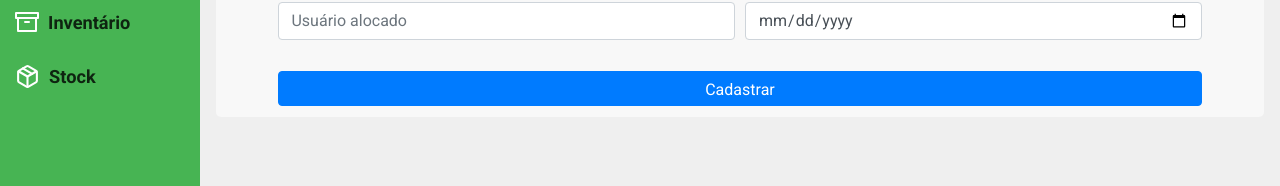
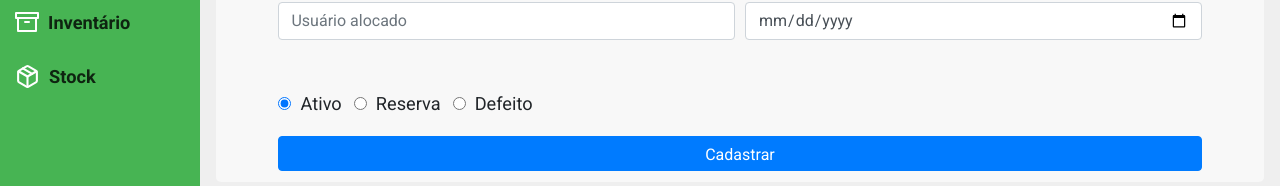
Before and after one commit to edsonbastos2/Sistema-help-desk, a React (Create React App) app: page /inventario in a window 1280 px wide. Shown: the part 317-503 px from the top of the page. Built offline with nearby package versions, Linux system fonts and the light colour scheme; no server answers; sample sign-in values are in the browser's storage.

Commit message:
refatorado formulario de cadastramento de itens

```diff
--- a/public/index.html
+++ b/public/index.html
@@ -1,5 +1,5 @@
 <!DOCTYPE html>
-<html lang="en">
+<html lang="pt-BR">
   <head>
     <meta charset="utf-8" />
     <link rel="icon" href="%PUBLIC_URL%/favicon.ico" />
--- a/src/pages/Devices/devices.css
+++ b/src/pages/Devices/devices.css
@@ -1,3 +1,23 @@
+.status {
+  display: flex;
+  align-items: center;
+}
+
+.statu-group {
+  display: flex;
+  justify-content: center;
+  align-items: center;
+}
+
+.status input[type='radio'] {
+  margin: 15px 0;
+}
+
+.statu-group label {
+  padding-left: 0.5em;
+  font-size: 1.3em;
+}
+
 /* .form-group {
   width: 100%;
   display: flex;
--- a/src/pages/Devices/index.js
+++ b/src/pages/Devices/index.js
@@ -15,13 +15,18 @@ export default function Devices(){
     const [device, setDevice] = useState('');
     const [setor, setSetor] = useState('');
     const [owner, setOwner] = useState('');
+    const [status, setStatus] = useState('Ativo');
     const [dataEntrada, setDataEntrada] = useState('');
 
+    function handleOptionStatus(e){
+        setStatus(e.target.value)
+        console.log(e.target.value)
+    }
 
     async function handleCadastro(e){
         e.preventDefault()
 
-        if(name !== '' && manufacturer !== '' && model !== '' && serial !== '' && setor !== '' && owner !== '' && dataEntrada !== ''){
+        if(name !== '' && manufacturer !== '' && model !== '' && serial !== '' && setor !== '' && owner !== '' && dataEntrada !== '' && status !== ''){
 
             await firebase.firestore().collection('device')
             .add({
@@ -32,7 +37,8 @@ export default function Devices(){
                 device_type: device,
                 location: setor,
                 owner: owner,
-                entry_date: dataEntrada,
+                created: dataEntrada,
+                status: status,
             })
             .then(() => {
                 setName('')
@@ -63,76 +69,99 @@ export default function Devices(){
 
                 <div className="container">
                     <form  onSubmit={handleCadastro}>
-                        <div class="form-row">
+                        <div className="form-row">
 
-                            <div class="form-group col-md-4">
+                            <div className="form-group col-md-4">
                                 <label>Nome do equipamento</label>
                                 <input
                                     type="text"
-                                    class="form-control"
+                                    className="form-control"
 
                                     placeholder="Nome do equipamento" value={name} onChange={e=> setName(e.target.value)}/>
                             </div>
 
-                            <div class="form-group col-md-4">
+                            <div className="form-group col-md-4">
                                 <label>Fabricante</label>
                                 <input
                                     type="text"
-                                    class="form-control"
+                                    className="form-control"
 
                                     placeholder="Fabricante" value={manufacturer} onChange={e => setManufacturer(e.target.value)}/>
                             </div>
-                            <div class="form-group col-md-4">
+                            <div className="form-group col-md-4">
                                 <label>Modelo</label>
                                 <input
                                     type="text"
-                                    class="form-control"
+                                    className="form-control"
 
                                     placeholder="Modelo" value={model} onChange={e => setModel(e.target.value)}/>
                             </div>
                         </div>
 
-                        <div class="form-row">
-                            <div class="form-group col-md-4">
-                                <label>Setor alocado</label>
+                        <div className="form-row">
+                            <div className="form-group col-md-4">
+                                <label htmlFor="">Setor alocado</label>
                                 <input
                                     type="text"
-                                    class="form-control"
+                                    className="form-control"
                                     placeholder="Setor alocado" value={setor} onChange={e => setSetor(e.target.value)}/>
                             </div>
-                            <div class="form-group col-md-4">
-                                <label>Número de serie</label>
+                            <div className="form-group col-md-4">
+                                <label htmlFor="">Número de serie</label>
                                 <input
                                     type="text"
-                                    class="form-control"
+                                    className="form-control"
                                     placeholder="Número de serie" value={serial} onChange={e => setSerial(e.target.value)}/>
                             </div>
-                            <div class="form-group col-md-4">
-                                <label>Tipo do Dispositivo</label>
+                            <div className="form-group col-md-4">
+                                <label htmlFor="">Tipo do Dispositivo</label>
                                 <input
                                     type="text"
-                                    class="form-control"
+                                    className="form-control"
                                     placeholder="Tipo do Dispositivo" value={device} onChange={e => setDevice(e.target.value)}/>
                             </div>
                         </div>
 
-                        <div class="form-row">
-                            <div class="form-group col-md-6">
-                                <label>Usuário alocado</label>
+                        <div className="form-row">
+                            <div className="form-group col-md-6">
+                                <label htmlFor="">Usuário alocado</label>
                                 <input
                                     type="text"
-                                    class="form-control"
+                                    className="form-control"
                                     placeholder="Usuário alocado" value={owner} onChange={e => setOwner(e.target.value)}/>
                             </div>
-                            <div class="form-group col-md-6">
-                                <label for="date">Data</label>
+                            <div className="form-group col-md-6">
+                                <label htmlFor="date">Data</label>
                                 <input
                                     type="date"
-                                    class="form-control"
+                                    className="form-control"
                                     id="date" placeholder="Data" value={dataEntrada} onChange={e => setDataEntrada(e.target.value)}/>
                             </div>
                         </div>
-                        <button type="submit" class="btn btn-primary">Cadastrar</button>
+                        <div className="status">
+                            <div className="form-check form-check-inline statu-group">
+                                <input
+                                    className="form-check-input"
+                                    type="radio" name="status"
+                                    id="inlineRadio1" value="Ativo" onChange={handleOptionStatus} checked={status === 'Ativo'}/>
+                                <label className="form-check-label" htmlFor="inlineRadio1">Ativo</label>
+                            </div>
+                            <div className="form-check form-check-inline statu-group">
+                                <input
+                                    className="form-check-input"
+                                    type="radio" name="status"
+                                    id="inlineRadio2" value="Reserva" onChange={handleOptionStatus} checked={status === 'Reserva'}/>
+                                <label className="form-check-label" htmlFor="inlineRadio2">Reserva</label>
+                            </div>
+                            <div className="form-check form-check-inline statu-group">
+                                <input
+                                    className="form-check-input"
+                                    type="radio" name="status"
+                                    id="inlineRadio3" value="Defeito" onChange={handleOptionStatus} checked={status === 'Defeito'}/>
+                                <label className="form-check-label" htmlFor="inlineRadio3">Defeito</label>
+                            </div>
+                        </div>
+                        <button type="submit" className="btn btn-primary">Cadastrar</button>
                     </form>
                 </div>
             </div>
--- a/src/pages/Profile/index.js
+++ b/src/pages/Profile/index.js
@@ -119,15 +119,28 @@ export default function Profile(){
                             }
                         </label>
 
-                        <label htmlFor="name">Nome</label>
-                        <input type="text" value={name} onChange={e => setName(e.target.value)}/>
-                        <label htmlFor="email">E-mail</label>
-                        <input type="email" value={email} disabled={true}/>
-                        <button type="submit">Salvar</button>
+                        <div className="card">
+                            <h5 className="card-header">
+                                Editar Perfil
+                            </h5>
+                            <div className="card-body">
+                                <div className="form-group">
+                                    <label htmlFor="name">Nome</label>
+                                    <input className="form-control" type="text" value={name} onChange={e => setName(e.target.value)}/>
+                                </div>
+                                <div className="form-group">
+                                    <label htmlFor="email">E-mail</label>
+                                    <input className="form-control" type="email" value={email} disabled={true}/>
+                                </div>
+                            </div>
+
+                            <div className="btn-group p-4" role="group" aria-label="">
+                                <button type="submit" className="btn btn-primary">Salva</button>
+                                <button className="btn btn-primary ml-2" onClick={() => signOut()}>Logout</button>
+                            </div>
+                        </div>
                     </form>
-                </div>
-                <div className="container logout">
-                    <button className="logout-btn" onClick={() => signOut()}>Sair</button>
+
                 </div>
             </div>
 
--- a/src/pages/Stock/index.js
+++ b/src/pages/Stock/index.js
@@ -10,7 +10,7 @@ export default function Stock(){
     return(
         <div>
             <Header/>
-            <div className="content">
+            <div className="content stock">
                 <Title title="Tabela de Estoque">
                     <FiTrendingUp size={25}/>
                 </Title>
```
Also changed, not shown: src/pages/Stock/stock.css (+34 -24 lines).
